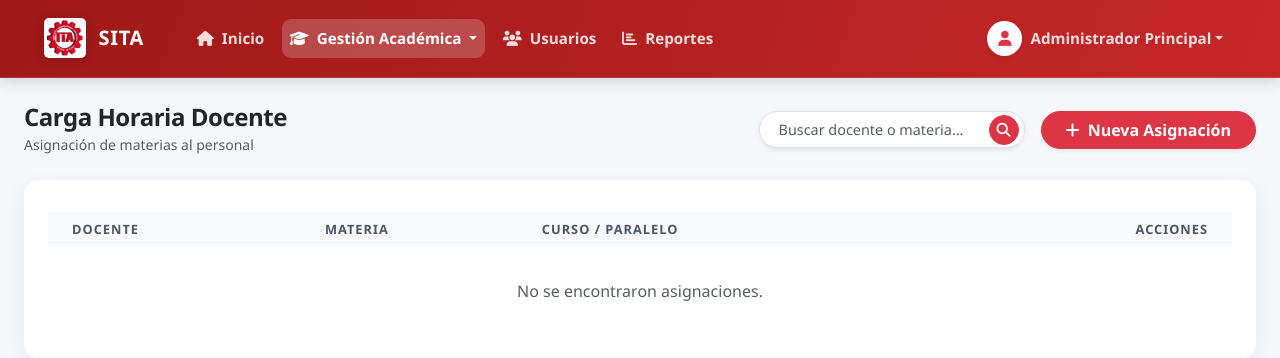
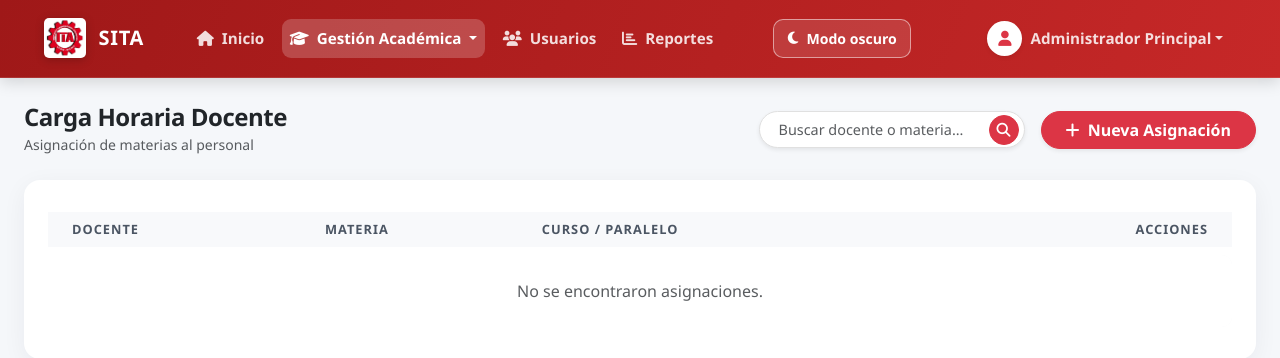
Before and after one commit to quisbertfabio6/sita, a Laravel app: page /admin/asignaciones in a window 1280 px wide. Shown: the top 358 px of the page. Run offline with Laravel 12, Linux system fonts and the light colour scheme; a user stored in the database is signed in; data comes from the database, SQL or seed files in the repository; data that the repository does not hold is empty.

Commit message:
Añadir interruptor claro/oscuro persistente a la interfaz web

```diff
--- a/resources/views/layouts/app.blade.php
+++ b/resources/views/layouts/app.blade.php
@@ -1,6 +1,18 @@
 <!DOCTYPE html>
 <html lang="es">
 <head>
+    <script>
+        (function () {
+            try {
+                document.documentElement.setAttribute(
+                    'data-sita-theme',
+                    localStorage.getItem('sita-web-theme') === 'dark' ? 'dark' : 'light'
+                );
+            } catch (_) {
+                document.documentElement.setAttribute('data-sita-theme', 'light');
+            }
+        })();
+    </script>
     <meta charset="UTF-8">
     <meta name="viewport" content="width=device-width, initial-scale=1.0">
     <meta name="csrf-token" content="{{ csrf_token() }}">
@@ -93,6 +105,7 @@
         }
     </style>
     <link href="{{ asset('css/sita-ui.css') }}" rel="stylesheet">
+    <link href="{{ asset('css/sita-dark.css') }}" rel="stylesheet">
 </head>
 <body class="sita-app">
     <a class="sita-skip-link" href="#contenido-principal">Saltar al contenido principal</a>
@@ -181,6 +194,12 @@
                     @endif
                 </ul>
 
+                <button type="button" class="sita-theme-switch me-lg-3 mb-2 mb-lg-0"
+                    data-sita-theme-toggle aria-label="Activar modo oscuro" aria-pressed="false">
+                    <i class="fas fa-moon" data-sita-theme-icon aria-hidden="true"></i>
+                    <span data-sita-theme-text>Modo oscuro</span>
+                </button>
+
                 <ul class="navbar-nav ms-auto">
                     <li class="nav-item dropdown">
                         <a class="nav-link dropdown-toggle d-flex align-items-center" href="#" id="userProfile" role="button" data-bs-toggle="dropdown" aria-expanded="false">
@@ -213,5 +232,6 @@
     </main>
 
     <script src="{{ asset('js/bootstrap.bundle.min.js') }}"></script>
+    <script src="{{ asset('js/sita-theme.js') }}"></script>
 </body>
 </html>
```
